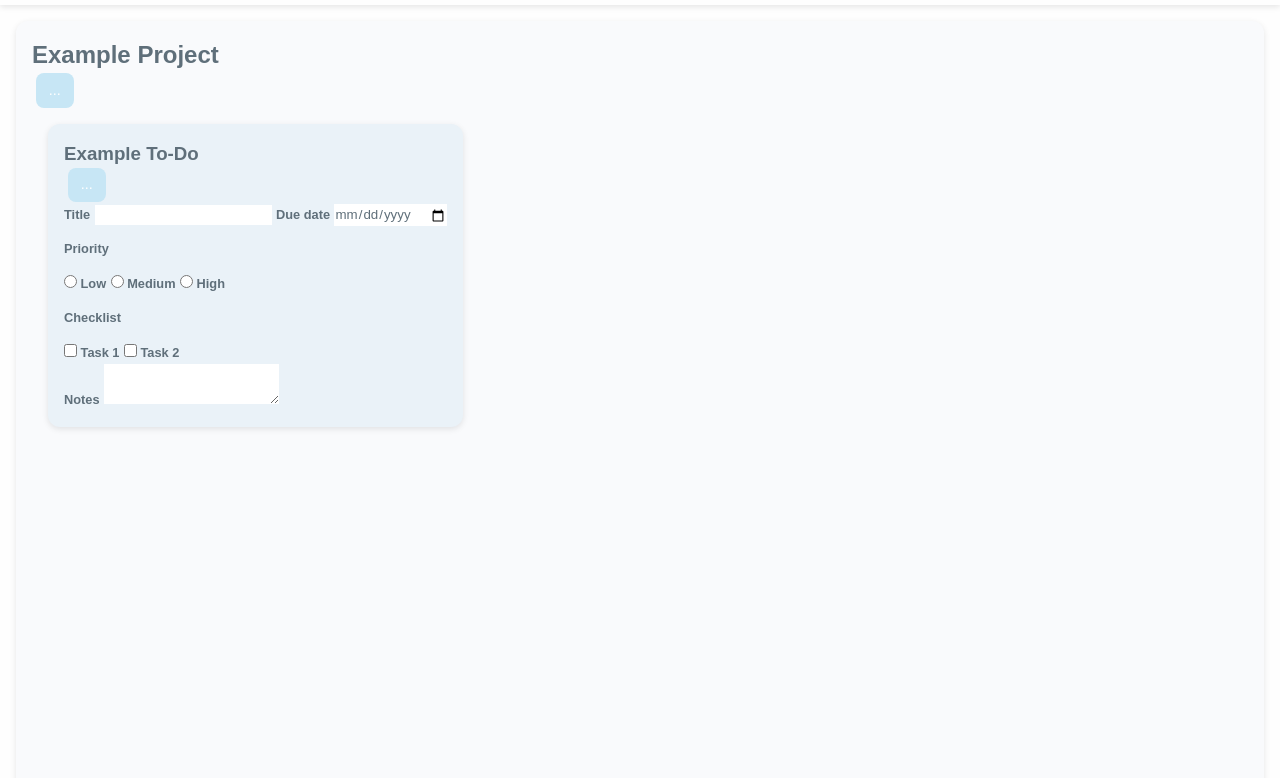
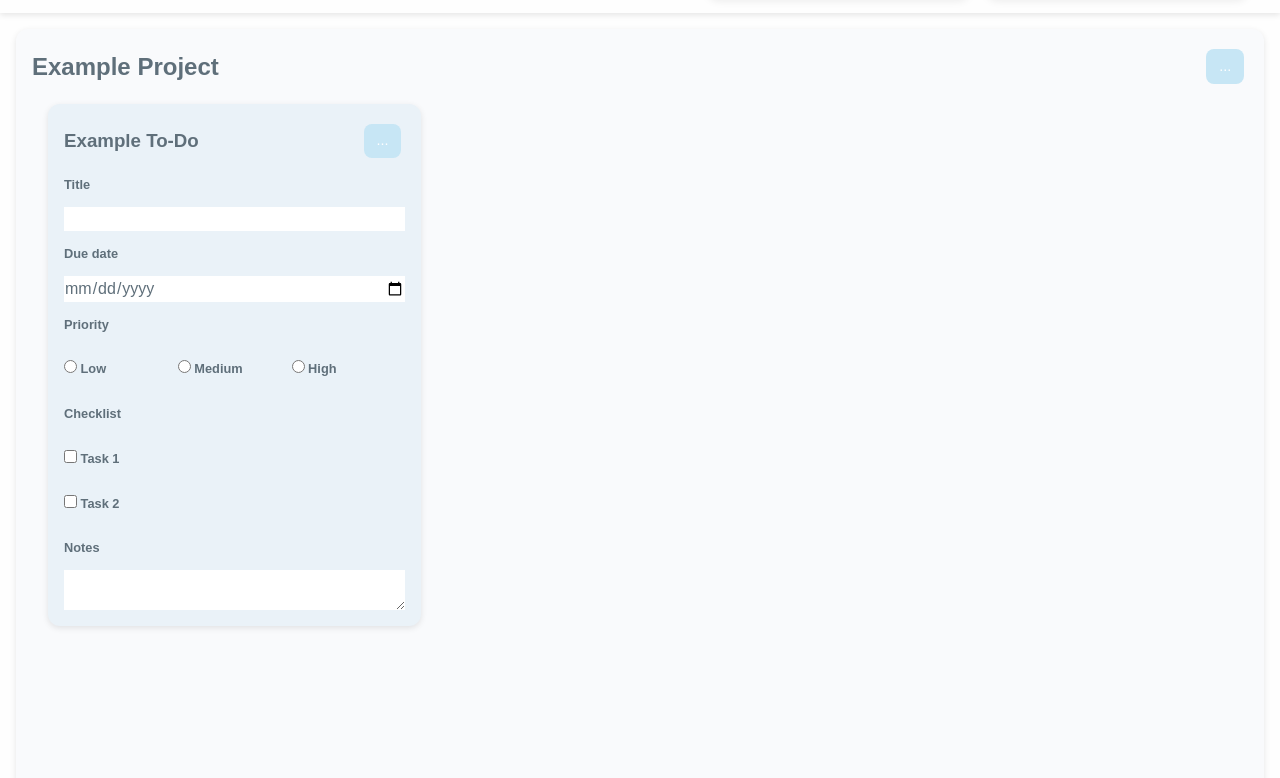
Before and after one commit to HugsyMal0n3/todo, a website built with webpack: page src/index.html in a window 1280 px wide. Shown: the part 109-887 px from the top of the page. Built offline with nearby package versions, Linux system fonts and the light colour scheme.

Commit message:
Refactor: .css for better UI layout and UX

```diff
--- a/src/styles.css
+++ b/src/styles.css
@@ -60,7 +60,7 @@ header nav {
   border-radius: var(--border-radius);
   box-shadow: 0 4px 8px rgba(0, 0, 0, 0.08);
   padding: 0.75rem 1rem;
-  display: flex;
+  display: grid;
   align-items: center;
   height: 100%;
   transition: background-color 0.4s ease-in-out;
@@ -74,19 +74,34 @@ header legend {
   color: var(--off-white);
 }
 
+header fieldset {
+  display: grid;
+  grid-template-columns: repeat(3, 1fr);
+  flex-wrap: wrap;
+  justify-content: center;
+}
+
 button {
   background-color: var(--pastel-sky-blue);
   color: var(--off-white);
   border-radius: 8px;
   padding: 0.4rem 0.8rem;
-  margin: 0 0.25rem;
+  margin: 0.25rem 0.25rem;
   font-size: 0.9rem;
+  text-align: center;
   cursor: pointer;
   transition: background-color 0.4s ease-in-out;
 }
 
 button:hover {
   background-color: var(--pastel-navy-mist);
+}
+
+.project div,
+.todo div {
+  display: grid;
+  grid-template-columns: 1fr auto;
+  align-items: center;
 }
 
 .project,
@@ -99,14 +114,29 @@ button:hover {
 }
 
 .project {
+  display: grid;
+  grid-template-rows: min-content;
+  grid-template-columns: repeat(3, 1fr);
   height: 100vh;
+}
+
+.project > div {
+  grid-row: 1 / 2;
+  grid-column: 1 / span 3;
 }
 
 .todo {
   display: grid;
   background-color: var(--blue-pastel);
   height: fit-content;
-  width: fit-content;
+}
+
+.todo form {
+  display: grid;
+}
+
+.todo input {
+  font-size: 1rem;
 }
 
 .todo label,
@@ -116,6 +146,16 @@ button:hover {
   padding: 0.8rem 0px;
 }
 
+.todo form fieldset {
+  display: grid;
+  grid-template-columns: repeat(3, 1fr);
+}
+
+.todo form fieldset:last-of-type {
+  display: flex;
+  flex-direction: column;
+}
+
 footer {
   text-align: center;
   padding: 1rem;
```
